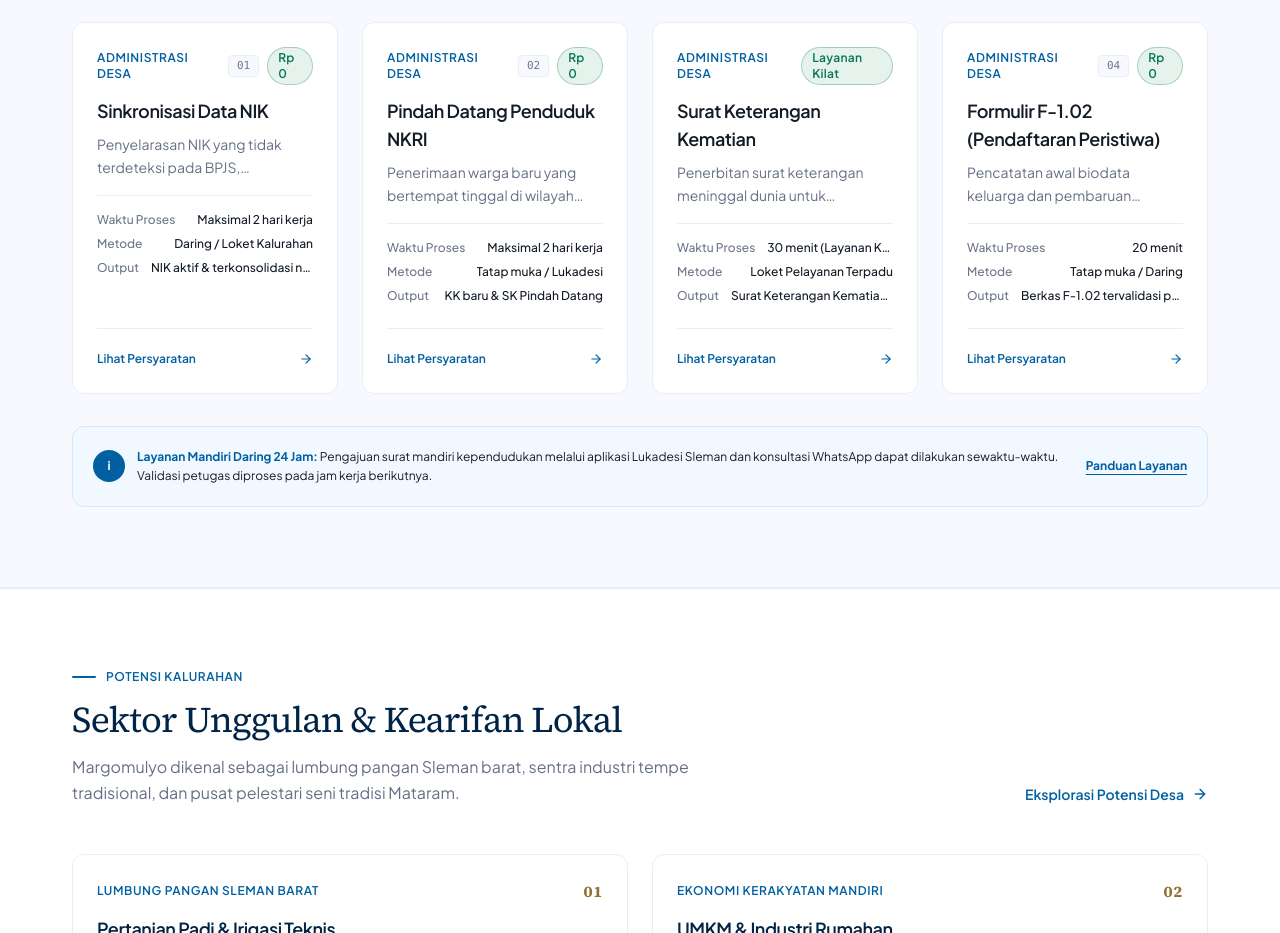
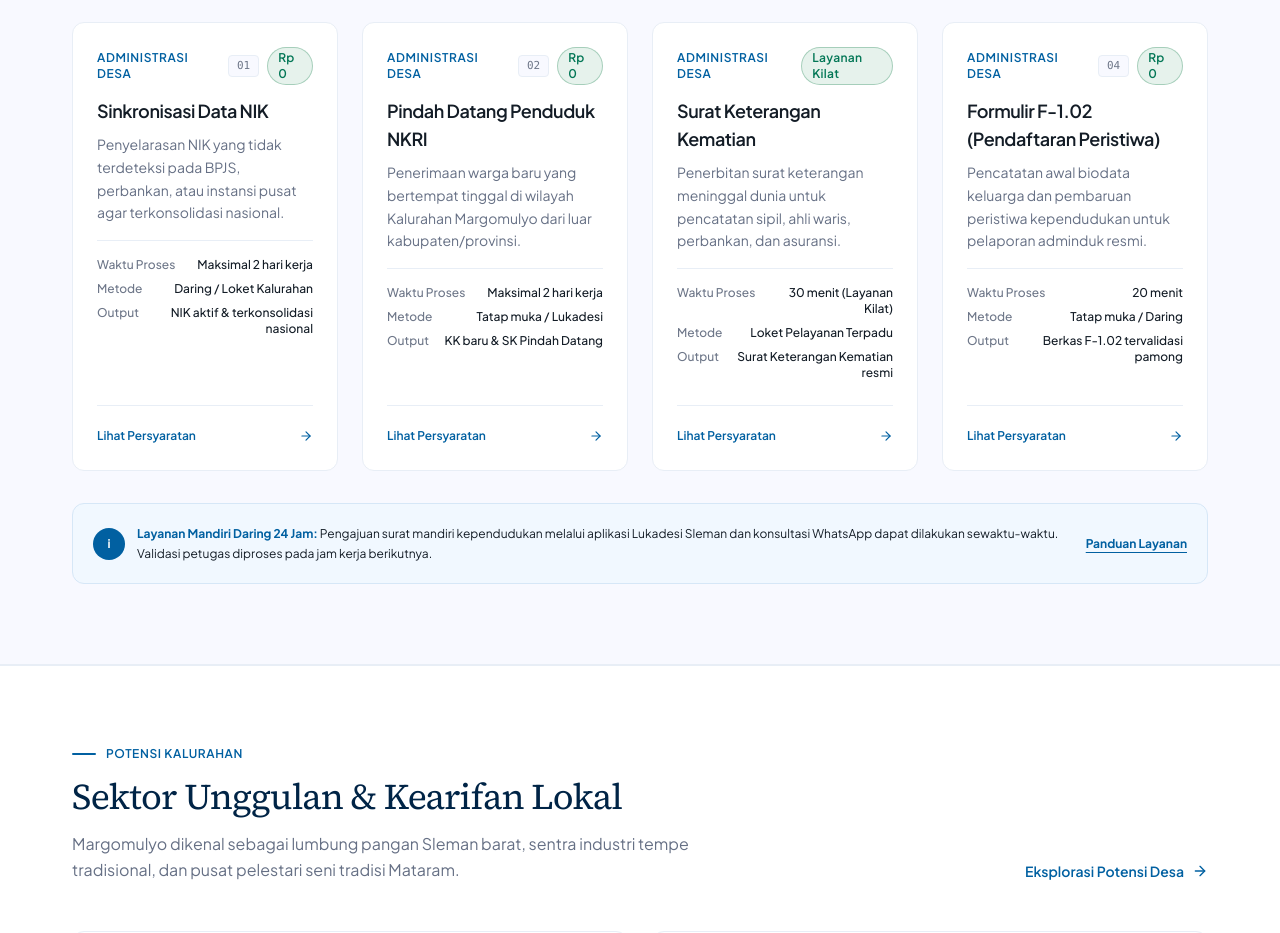
Before and after one commit to Raiiynn/website-desa-margomulyo, a Next.js app: page / in a window 1280 px wide. Shown: the part 3620-4553 px from the top of the page. Built offline with nearby package versions, Linux system fonts and the light colour scheme; no server answers.

Commit message:
feat: refine Margomulyo public website UI

```diff
--- a/src/components/ui/LabelledDataCard.tsx
+++ b/src/components/ui/LabelledDataCard.tsx
@@ -57,7 +57,7 @@ export function LabelledDataCard({
         </h3>
 
         {/* Description */}
-        <p className="mt-2 text-sm text-text-body leading-relaxed line-clamp-2">
+        <p className="mt-2 text-sm text-text-body leading-relaxed">
           {description}
         </p>
 
@@ -72,7 +72,7 @@ export function LabelledDataCard({
                 <span className="text-text-muted font-medium shrink-0">
                   {item.label}
                 </span>
-                <span className="text-text-strong text-right font-medium truncate max-w-[200px]">
+                <span className="text-text-strong text-right font-medium break-words min-w-0">
                   {item.value}
                 </span>
               </div>
```
